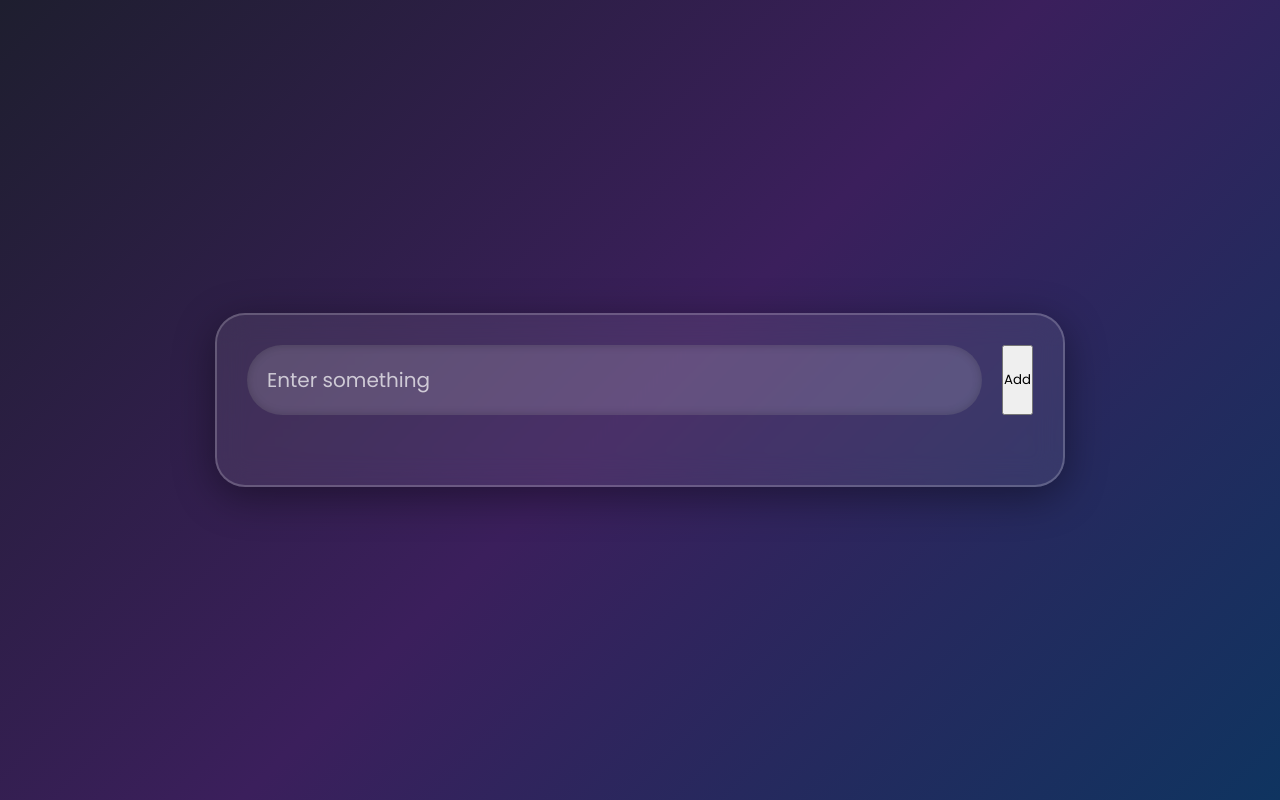
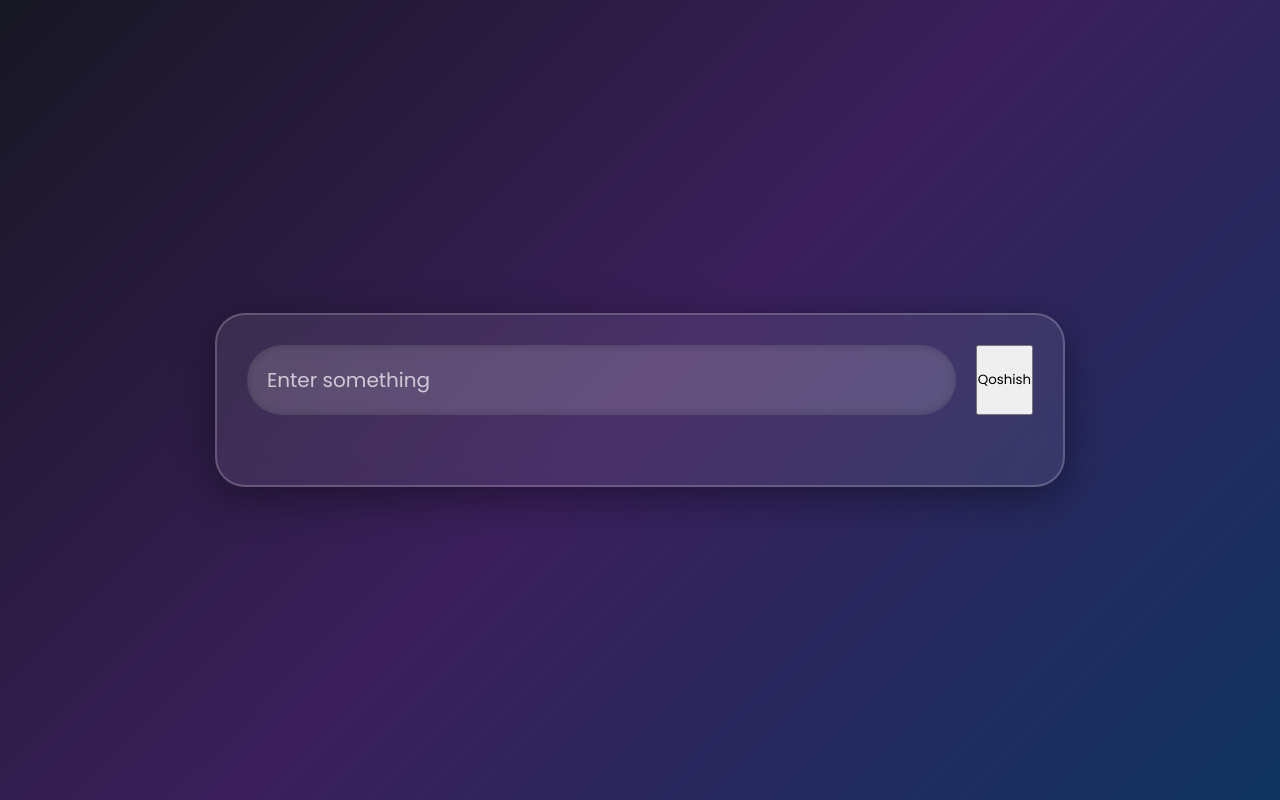
Before and after one commit to Muhammadimin0011-ship-it/todo-list, a plain HTML site: page index.html in a window 1280 px wide. Drawn offline with Linux system fonts and the light colour scheme.

Commit message:
sttyle.css

```diff
--- a/index.html
+++ b/index.html
@@ -11,7 +11,7 @@
     <div class="container">
       <div class="input-box">
         <input type="text" id="input" placeholder="Enter something" />
-        <button id="tugma">Add</button>
+        <button id="tugma">Qoshish</button>
       </div>
 
       <div id="output"></div>
--- a/style.css
+++ b/style.css
@@ -13,7 +13,7 @@ body {
     display: flex;
     justify-content: center;
     align-items: center;
-    background: linear-gradient(135deg, #1e1e2f, #3b1f5c, #0f3460);
+    background: linear-gradient(135deg, #171723, #3b1f5c, #0f3460);
     overflow-x: hidden;
 }
 
@@ -28,7 +28,7 @@ body {
     box-shadow: 0 10px 40px rgba(0, 0, 0, 0.4);
 }
 
-/* Input area */
+
 .input-box {
     display: flex;
     gap: 20px;
@@ -51,7 +51,7 @@ body {
     color: rgba(255, 255, 255, 0.7);
 }
 
-/* Button */
+
 #btn {
     padding: 18px 35px;
     border: none;
@@ -70,7 +70,6 @@ body {
     box-shadow: 0 8px 25px rgba(255, 65, 108, 0.7);
 }
 
-/* Cards container */
 #output {
     display: flex;
     flex-wrap: wrap;
```
